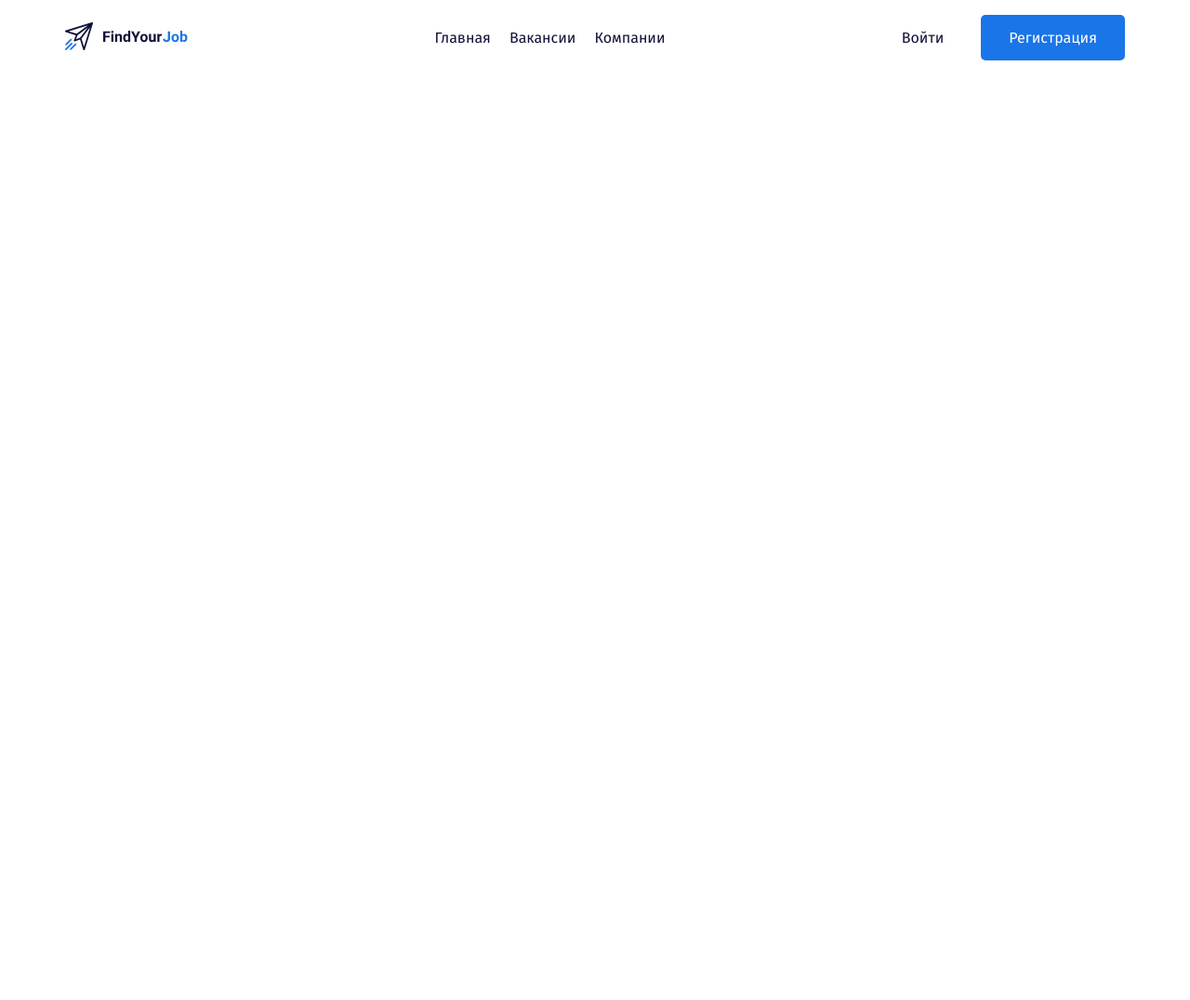
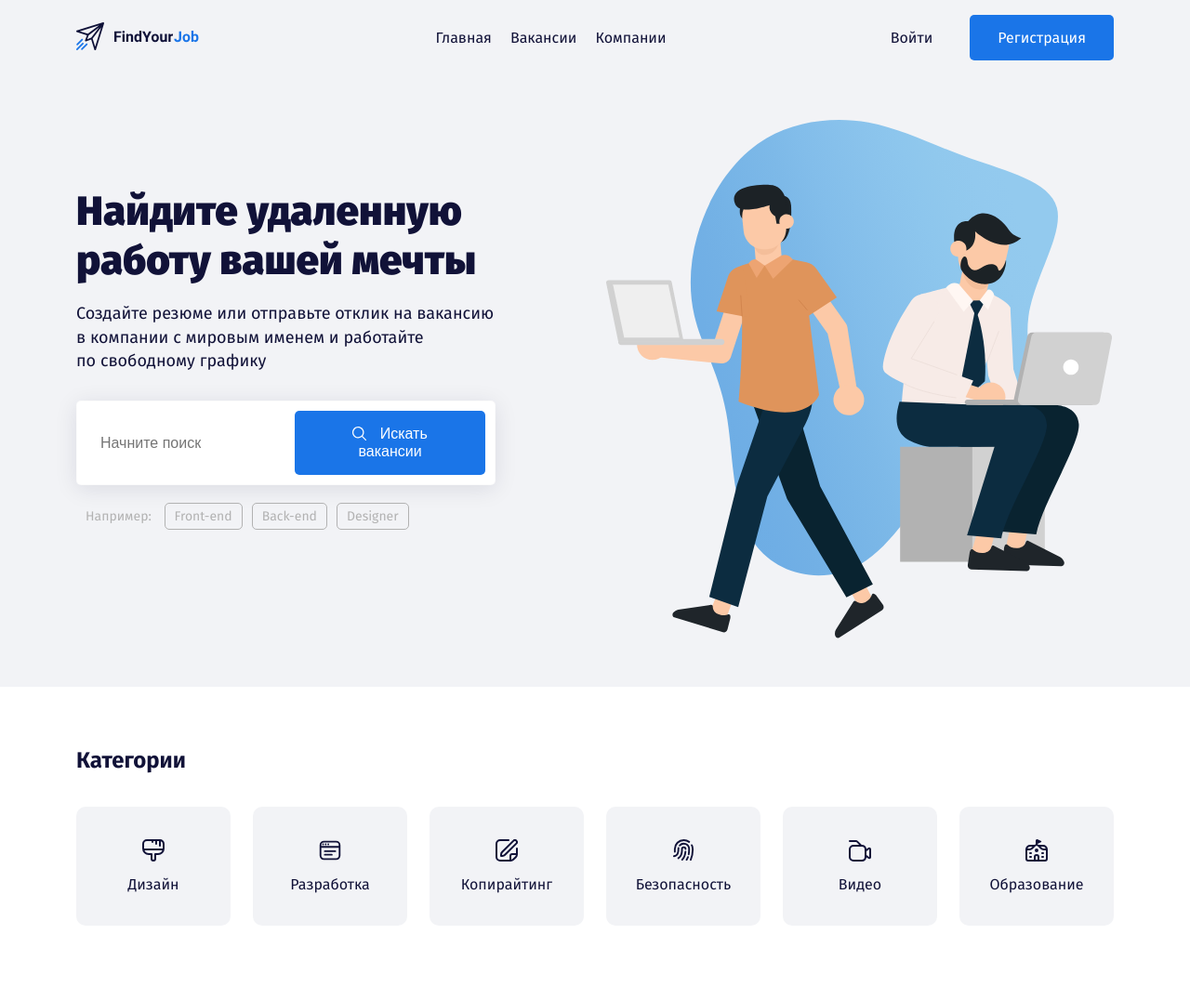
Before and after one commit to riva-sm/FindYourJob, a plain HTML site: page index.html in a window 1280 px wide. Shown: the whole page at 93% size. Before the commit the page ends 800 px from the top, so only its background shows below. Drawn offline with Linux system fonts and the light colour scheme.

Commit message:
update day 2

```diff
--- a/css/style.css
+++ b/css/style.css
@@ -1,3 +1,9 @@
+*,
+*::before,
+*::after {
+  box-sizing: border-box;
+}
+
 body {
   font-family: "Fira Sans", sans-serif;
   font-size: 16px;
@@ -8,6 +14,10 @@ body {
 
 a {
   text-decoration: none;
+}
+
+.header {
+  background-color: #f2f3f6;
 }
 
 .menu {
@@ -32,6 +42,13 @@ a {
   color: #1a75e8;
 }
 
+.button {
+  display: inline-block;
+  border: none;
+  cursor: pointer;
+  font-size: 16px;
+}
+
 .button-link {
   font-size: 16px;
   line-height: 19px;
@@ -45,5 +62,95 @@ a {
   border-radius: 5px;
   color: #ffffff;
   padding: 15px 30px;
-  display: inline-block;
 }
+
+.hero-title {
+  font-weight: 900;
+  font-size: 44px;
+  line-height: 53px;
+  margin-bottom: 15px;
+  padding-top: 43px;
+}
+
+.hero-text {
+  font-size: 18px;
+  line-height: 140%;
+  margin-bottom: 30px;
+}
+.input-group {
+  background-color: #ffffff;
+  border: 1px solid rgba(209, 209, 209, 0.1);
+  box-shadow: 0px 4px 25px rgba(15, 17, 56, 0.1);
+  border-radius: 5px;
+  padding: 10px;
+  margin-bottom: 25px;
+}
+.input {
+  background-color: #ffffff;
+  border: none;
+  font-size: 16px;
+  line-height: 19px;
+  color: #b2b2b2;
+  flex-grow: 1;
+  padding-left: 15px;
+}
+
+.input:focus {
+  outline: 1px dotted #666;
+}
+
+.button-icon {
+  margin-right: 10px;
+  vertical-align: middle;
+}
+.button-text {
+  line-height: 19px;
+  color: #ffffff;
+  vertical-align: middle;
+}
+
+.tags-group {
+  padding-left: 10px;
+  font-size: 14px;
+  line-height: 17px;
+  color: #b2b2b2;
+}
+
+.tag {
+  border: 1px solid #b2b2b2;
+  border-radius: 5px;
+  padding: 5px 10px;
+  color: #b2b2b2;
+  margin-left: 10px;
+}
+
+section {
+  padding: 70px 0 80px 0;
+}
+
+.section-title {
+  margin: 0 0 40px 0;
+}
+
+.card {
+  color: #111238;
+  background-color: #f2f3f6;
+  border-radius: 10px;
+  padding: 35px;
+}
+
+.card:hover {
+  background-color: #1a75e8;
+  color: #fff;
+  transition: 0.2s ease-in;
+}
+
+.card:hover .card-icon {
+  fill: #fff;
+}
+
+.card-icon {
+  fill: #111238;
+  margin-bottom: 15px;
+  transition: 0.2s ease-in;
+}
--- a/index.html
+++ b/index.html
@@ -14,7 +14,7 @@
     <link rel="stylesheet" href="css/style.css" />
   </head>
   <body>
-    <header class="header">
+    <header class="header pb-5">
       <div class="container">
         <div class="row align-items-center py-3">
           <div class="col-lg-2">
@@ -42,9 +42,98 @@
             <a href="#" class="button-primary">Регистрация</a>
           </div>
         </div>
+        <!-- /.row -->
+        <div class="row pt-5">
+          <div class="col-lg-5">
+            <h1 class="hero-title">Найдите удаленную работу вашей мечты</h1>
+            <p class="hero-text">
+              Создайте резюме или отправьте отклик на вакансию в&nbsp;компании с
+              мировым именем и работайте <br />
+              по свободному графику
+            </p>
+            <div class="input-group d-flex">
+              <input type="text" class="input" placeholder="Начните поиск" />
+              <button class="button button-primary">
+                <img
+                  class="button-icon"
+                  src="img/search-icon.svg"
+                  alt="icon: search"
+                />
+                <span class="button-text">Искать вакансии</span>
+              </button>
+            </div>
+            <!-- /.input-group -->
+            <div class="tags-group">
+              <span class="tags-label">Например:</span>
+              <a href="#" class="tag">Front-end</a
+              ><a href="#" class="tag">Back-end</a
+              ><a href="#" class="tag">Designer</a>
+            </div>
+          </div>
+          <div class="col-lg-6 offset-1">
+            <img
+              src="img/hero-image.svg"
+              alt="image: people with laptops"
+              class="hero-image"
+            />
+          </div>
+        </div>
+        <!-- /.row -->
       </div>
       <!-- /.container -->
     </header>
     <!-- /.header -->
+    <section class="section">
+      <div class="container">
+        <h2 class="section-title">Категории</h2>
+        <div class="row">
+          <div class="col-lg-2">
+            <a href="#" class="card d-flex flex-column align-items-center">
+              <svg height="24" width=" 24" class="card-icon icon">
+                <use xlink:href="img/icons.svg#brush"></use>
+              </svg>
+              <span class="card-text">Дизайн</span></a
+            >
+          </div>
+          <div class="col-lg-2">
+            <a href="#" class="card d-flex flex-column align-items-center"
+              ><svg height="24" width=" 24" class="card-icon icon">
+                <use xlink:href="img/icons.svg#browser"></use></svg
+              ><span class="card-text">Разработка</span></a
+            >
+          </div>
+          <div class="col-lg-2">
+            <a href="#" class="card d-flex flex-column align-items-center"
+              ><svg height="24" width=" 24" class="card-icon icon">
+                <use xlink:href="img/icons.svg#edit"></use></svg
+              ><span class="card-text">Копирайтинг</span></a
+            >
+          </div>
+          <div class="col-lg-2">
+            <a href="#" class="card d-flex flex-column align-items-center"
+              ><svg height="24" width=" 24" class="card-icon icon">
+                <use xlink:href="img/icons.svg#fingerprint"></use></svg
+              ><span class="card-text">Безопасность</span></a
+            >
+          </div>
+          <div class="col-lg-2">
+            <a href="#" class="card d-flex flex-column align-items-center"
+              ><svg height="24" width=" 24" class="card-icon icon">
+                <use xlink:href="img/icons.svg#camera 1"></use></svg
+              ><span class="card-text">Видео</span></a
+            >
+          </div>
+          <div class="col-lg-2">
+            <a href="#" class="card d-flex flex-column align-items-center"
+              ><svg height="24" width=" 24" class="card-icon icon">
+                <use xlink:href="img/icons.svg#school 1"></use></svg
+              ><span class="card-text">Образование</span></a
+            >
+          </div>
+        </div>
+      </div>
+      <!-- /.container -->
+    </section>
+    <!-- /.section -->
   </body>
 </html>
```
Also changed, not shown: img/hero-image.svg (added), img/icons.svg (added), img/search-icon.svg (added).
